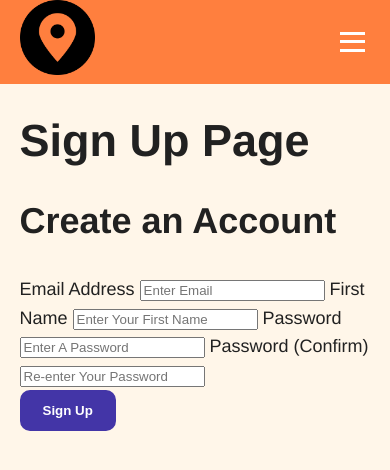
After one commit to Izacistan/reminder-roost, a Flask app: template app/templates/sign_up.html in a window 390 px wide. The commit adds this page. Shown: the top 470 px of the page. Run offline with Flask 3, Linux system fonts and the light colour scheme; the template is opened without the code that fills it, so the values that code supplies are empty.

Commit message:
Added user model, nav menu base styles and functionality, more...
1. Added basic User model setup.
2. Added a header nav menu, with simple JS toggle for mobile sizes. Needs more styling, but works for testing purposes. Also, adjust media query to use min-width, not max.
3. Linked several routes to nav menu. Working as intended.
4. Added placeholder logo for testing purposes.

```diff
--- a/app/static/css/style.css
+++ b/app/static/css/style.css
@@ -6,6 +6,47 @@ body {
 /* Header */
 header {
     background-color: var(--orange);
+}
+
+.main-nav {
+    align-items: center;
+    display: flex;
+    justify-content: space-between;
+}
+
+.nav-links {
+    display: flex;
+    gap: 1em;
+    list-style: none;
+    margin: 0;
+    padding-left: 0;
+    height: 100%;
+}
+
+.nav-link {
+	text-decoration: none;
+	color: var(--black);
+	font-weight: 500;
+}
+
+.nav-link:hover {
+	text-decoration: underline;
+}
+
+.hamburger {
+    display: none;
+    background: none;
+    border: none;
+    cursor: pointer;
+    flex-direction: column;
+    gap: 0.3rem;
+    z-index: 10;
+}
+
+.hamburger-bar {
+    width: 25px;
+    height: 3px;
+    background-color: white;
 }
 
 /* Footer */
@@ -28,3 +69,25 @@ table, th, td {
     max-width: 1200px;
     width: 90%;
 }
+
+@media (max-width: 768px) {
+    .nav-links {
+        display: none; /* Hide menu by default */
+        flex-direction: column;
+        position: absolute;
+        top: 0;
+        right: 0;
+        width: 75%;
+        background-color: #333;
+        padding: 1rem;
+        gap: 1rem;
+    }
+
+    .nav-links.active {
+        display: flex; /* Show menu when active */
+    }
+
+    .hamburger {
+        display: flex; /* Show hamburger icon on smaller screens */
+    }
+}
--- /dev/null
+++ b/app/static/js/toggleMenu.js
@@ -0,0 +1,12 @@
+/*
+This file controls the toggle functionality for the header menu on mobile screen sizes.
+*/
+
+let hamburger = document.querySelector('.hamburger');
+let navLinks = document.querySelector('.nav-links');
+
+hamburger.addEventListener('click', () => {
+    let isExpanded = hamburger.getAttribute('aria-expanded') === 'true';
+    hamburger.setAttribute('aria-expanded', !isExpanded);
+    navLinks.classList.toggle('active');
+});
--- a/app/templates/base.html
+++ b/app/templates/base.html
@@ -14,7 +14,26 @@
 
     <body>
 
-        <!-- Header Template to go here-->
+        <!-- Header Template to go here -->
+        <header>
+            <nav class="main-nav page-center" aria-label="Main Navigation">
+              <a href="#" class="logo" aria-label="Home">
+                <img src="static/images/rr_placeholder-logo.png" alt="Placeholder logo" width="75" height="75">
+              </a>
+              <button class="hamburger" aria-label="Toggle menu" aria-expanded="false">
+                <span class="hamburger-bar"></span>
+                <span class="hamburger-bar"></span>
+                <span class="hamburger-bar"></span>
+              </button>
+              <ul class="nav-links">
+                <li><a href="/" class="nav-link">Home</a></li>
+<!--                <li><a href="#" class="nav-link">My Tasks</a></li>-->
+<!--                <li><a href="#" class="nav-link">My Account</a></li>-->
+                <li><a href="/login" class="nav-link">Login</a></li> <!-- Add conditional logic based on session to make sure this button only shows up for users NOT signed in -->
+                <li><a href="/sign-up" class="btn">Sign Up</a></li> <!-- Add conditional login based on session to make this either Sign Up or Logout -->
+              </ul>
+            </nav>
+        </header>
 
         <main class="main-content_wrap page-center">
             {% block content %}{% endblock %}
@@ -22,5 +41,7 @@
 
         <!-- Footer Template to go here -->
 
+        <!-- JS Scripts -->
+        <script src="{{ url_for('static', filename='js/toggleMenu.js') }}"></script>
     </body>
 </html>
--- a/app/templates/index.html
+++ b/app/templates/index.html
@@ -2,10 +2,8 @@
 
 <!-- Title -->
 {% block head %}
-    <title>Reminder Roost</title>
+    <title>Home - Reminder Roost</title>
 {% endblock %}
-
-<!-- Header -->
 
 <!-- Main Content -->
 {% block content %}
@@ -44,5 +42,3 @@
         }}
     </div>
 {% endblock %}
-
-<!-- Footer -->
--- /dev/null
+++ b/app/templates/sign_up.html
@@ -0,0 +1,61 @@
+{% extends 'base.html' %}
+
+<!-- Title -->
+{% block head %}
+    <title>Create Account - Reminder Roost</title>
+{% endblock %}
+
+{% block content %}
+    <h1>Sign Up Page</h1>
+
+    <div class="form_wrap sign-up-form_wrap">
+        <form method="POST">
+            <h2>Create an Account</h2>
+            <div class="form-inputs_wrap">
+                <!-- Email Address -->
+                <label for="email">Email Address</label>
+                <input
+                    type="email"
+                    class="form-input form-input_email"
+                    id="email"
+                    name="email"
+                    placeholder="Enter Email"
+                >
+
+                <!-- First Name -->
+                <label for="firstName">First Name</label>
+                <input
+                    type="text"
+                    class="form-input form-input_first-name"
+                    id="firstName"
+                    name="firstName"
+                    placeholder="Enter Your First Name"
+                >
+
+                <!-- Password -->
+                <label for="password1">Password</label>
+                <input
+                    type="password"
+                    class="form-input form-input_password"
+                    id="password1"
+                    name="password1"
+                    placeholder="Enter A Password"
+                >
+
+                <!-- Password -->
+                <label for="password2">Password (Confirm)</label>
+                <input
+                    type="password"
+                    class="form-input form-input_password"
+                    id="password2"
+                    name="password2"
+                    placeholder="Re-enter Your Password"
+                >
+            </div>
+
+            <!-- Submit Button -->
+            <button type="submit" class="btn">Sign Up</button>
+
+        </form>
+    </div>
+{% endblock %}
```
Also changed, not shown: app/auth.py (+6 -3 lines), app/models.py (+9 -0 lines), app/templates/login.html (added, +41 -0 lines), app/static/images/rr_placeholder-logo.png (added), app/templates/macros/images/image.html (added), app/templates/macros/menus/header/header.html (added), instance/tasks.db.
